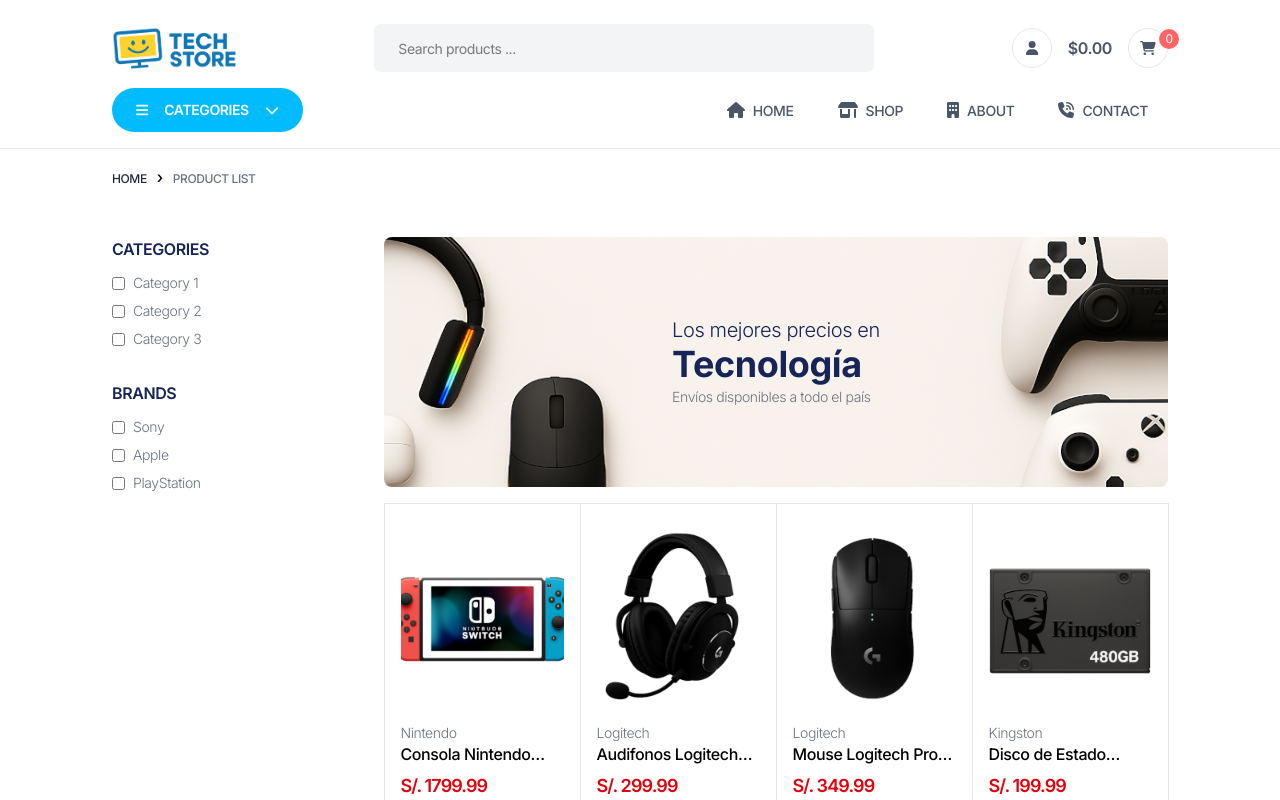
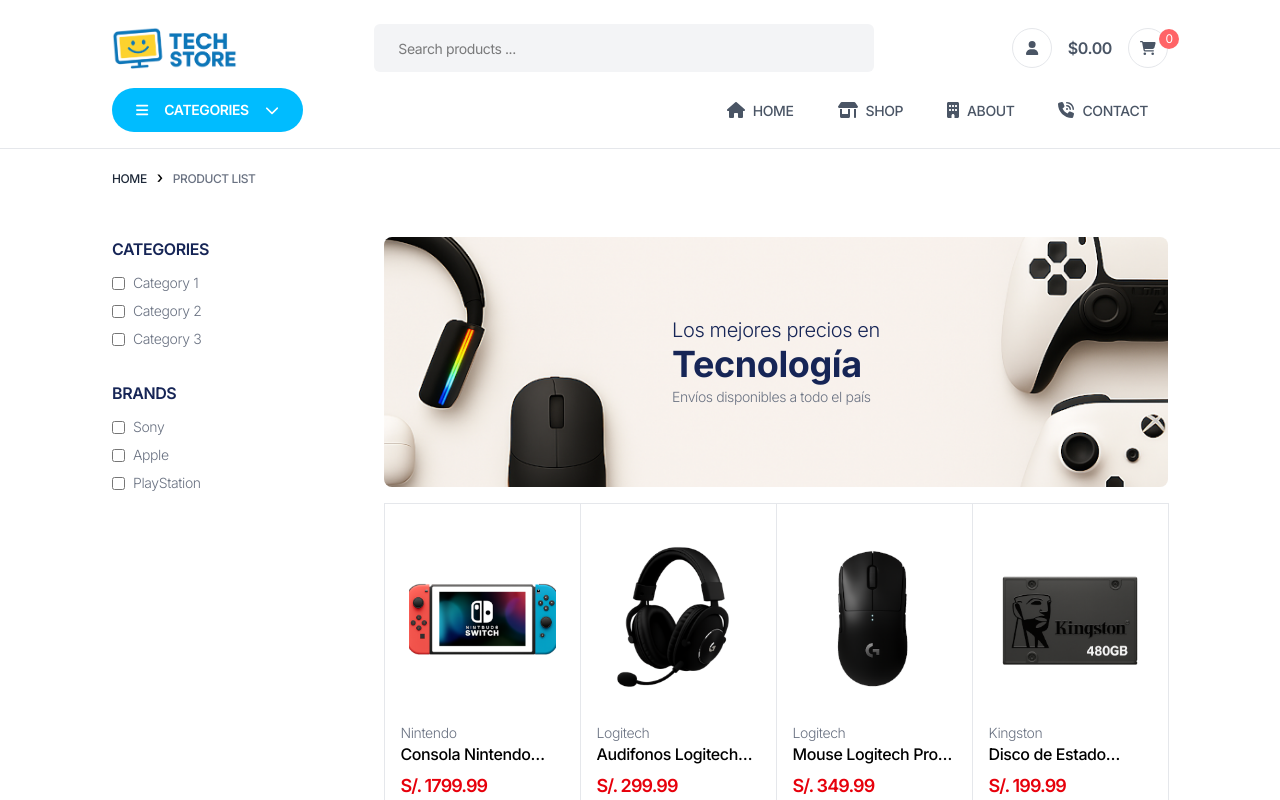
Before and after one commit to romariosc15/tech-store, a Vue app: page /products in a window 1280 px wide. Shown: the top 800 px of the page. Built offline with nearby package versions, Linux system fonts and the light colour scheme.

Commit message:
refactor: replace product card for featured products section

```diff
--- a/src/components/FeaturedProducts.vue
+++ b/src/components/FeaturedProducts.vue
@@ -1,8 +1,7 @@
 <script setup>
-import { useAssets } from '../composables/index';
+import ProductCard from '../components/ProductCard.vue';
 import { featuredProductsConfig as carouselConfig } from '../config/carouselConfig';
 import { featuredProducts as products } from '../mocks/products';
-import { RouterLink } from 'vue-router';
 import { Carousel, Slide, Navigation } from 'vue3-carousel';
 import 'vue3-carousel/carousel.css';
 </script>
@@ -12,15 +11,9 @@
   <p class="text-sm font-light text-gray-500">Productos mas vendidos durante el mes de Mayo.</p>
   <Carousel class="mt-6" v-bind="carouselConfig">
     <Slide class="border-t border-l border-b border-gray-200" v-for="product in products" :key="product.id">
-        <div class="p-4">
-            <RouterLink :to="`/product/${product.id}`">
-                <img class="w-[270px] md:w-[260px] lg:w-[250px] xl:w-[200px] 2xl:w-[230px] h-[250px] md:h-[230px] lg:h-[240px] xl:h-[200px] 2xl:h-[230px] object-cover px-2 py-4" :src="useAssets(`/src/assets/images/products/${product.image}`)" :alt="product.name">
-            </RouterLink>
-            <span class="text-sm text-gray-400">{{ product.brand }}</span>
-            <h6 class="text-base/5 font-medium mb-2 line-clamp-1">{{ product.name }}</h6>
-            <span class="text-lg font-semibold text-red-600 tracking-tighter">S/. {{ product.price }}</span>
-            <button class="w-full bg-yellow-300 transition-opacity hover:opacity-80 rounded-3xl text-xs font-medium px-4 py-2 mt-4 cursor-pointer">Agregar al carrito</button>
-        </div>
+      <ProductCard
+        :product-data="product"
+      />
     </Slide>
     <template #addons>
       <Navigation />
--- a/src/components/ProductCard.vue
+++ b/src/components/ProductCard.vue
@@ -19,13 +19,13 @@
 const handleAddToCart = (product) => {
   isLoading.value = true;
   addProductToCart({...product, quantity: 1});
-  setTimeout(() => isLoading.value = false, 1000);
+  setTimeout(() => isLoading.value = false, 500);
 };
 </script>
 <template>
-    <div class="p-4 border -m-[0.5px] border-gray-200">
+    <div class="p-4">
         <RouterLink :to="`/product/${product.id}`">
-            <img class="w-full h-[200px] object-cover" :src="useAssets(`/src/assets/images/products/${product.image}`)" alt="">
+            <img class="w-[270px] md:w-[260px] lg:w-[250px] xl:w-[200px] 2xl:w-[230px] h-[250px] md:h-[230px] lg:h-[240px] xl:h-[200px] 2xl:h-[230px] object-cover px-2 py-4" :src="useAssets(`/src/assets/images/products/${product.image}`)" alt="">
         </RouterLink>
         <span class="text-sm font-light text-gray-500">{{ product.brand }}</span>
         <h6 class="text-base/5 font-medium mb-2 line-clamp-1">{{ product.name }}</h6>
--- a/src/views/ProductListView.vue
+++ b/src/views/ProductListView.vue
@@ -61,11 +61,11 @@
             </div>
           </div>
           <div class="grid grid-cols-2 md:grid-cols-4">
-            <ProductCard
-              v-for="product in products"
-              :product-data="product"
-              :key="product.id"
-            />
+            <div class="border border-gray-200 -m-[0.5px]" v-for="product in products" :key="product.id">
+              <ProductCard
+                :product-data="product"
+              />
+            </div>
           </div>
         </div>
       </div>
```
